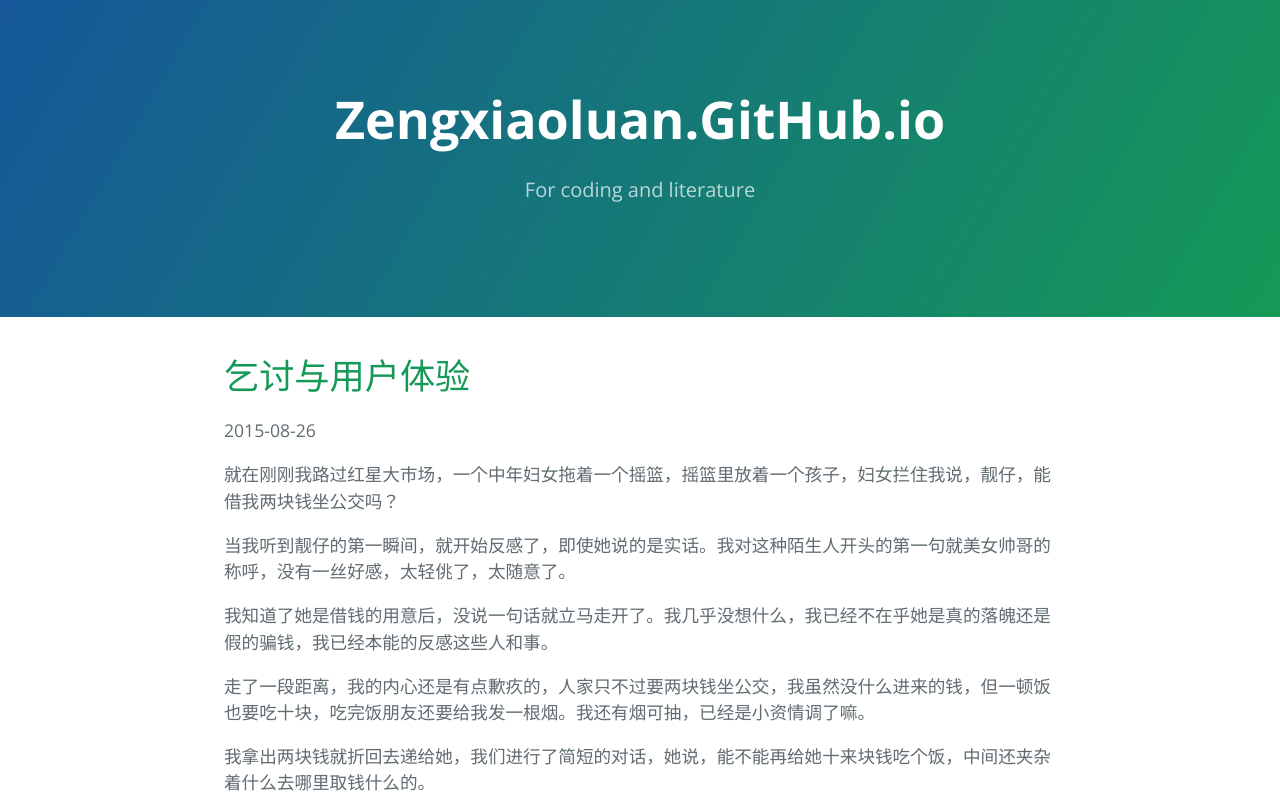
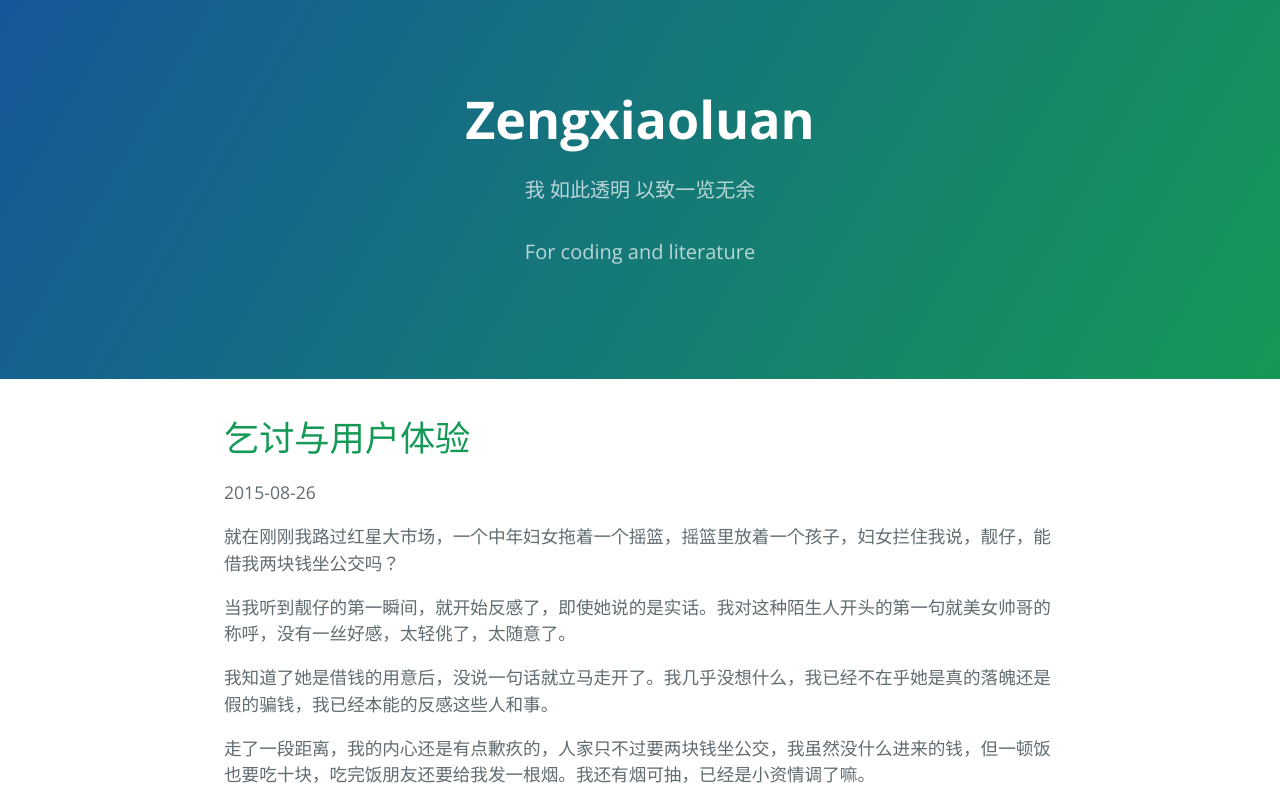
Before and after one commit to zengxiaoluan/zengxiaoluan.github.io, a plain HTML site: page index.html in a window 1280 px wide. Shown: the top 800 px of the page. Drawn offline with nearby package versions, Linux system fonts and the light colour scheme.

Commit message:
Update index.html

```diff
--- a/index.html
+++ b/index.html
@@ -11,7 +11,8 @@
   </head>
   <body>
     <section class="page-header">
-      <h1 class="project-name">Zengxiaoluan.GitHub.io</h1>
+      <h1 class="project-name">Zengxiaoluan</h1>
+      <h2 class="project-tagline">我 如此透明 以致一览无余</h2>
       <h2 class="project-tagline">For coding and literature</h2>
     </section>
 
```
